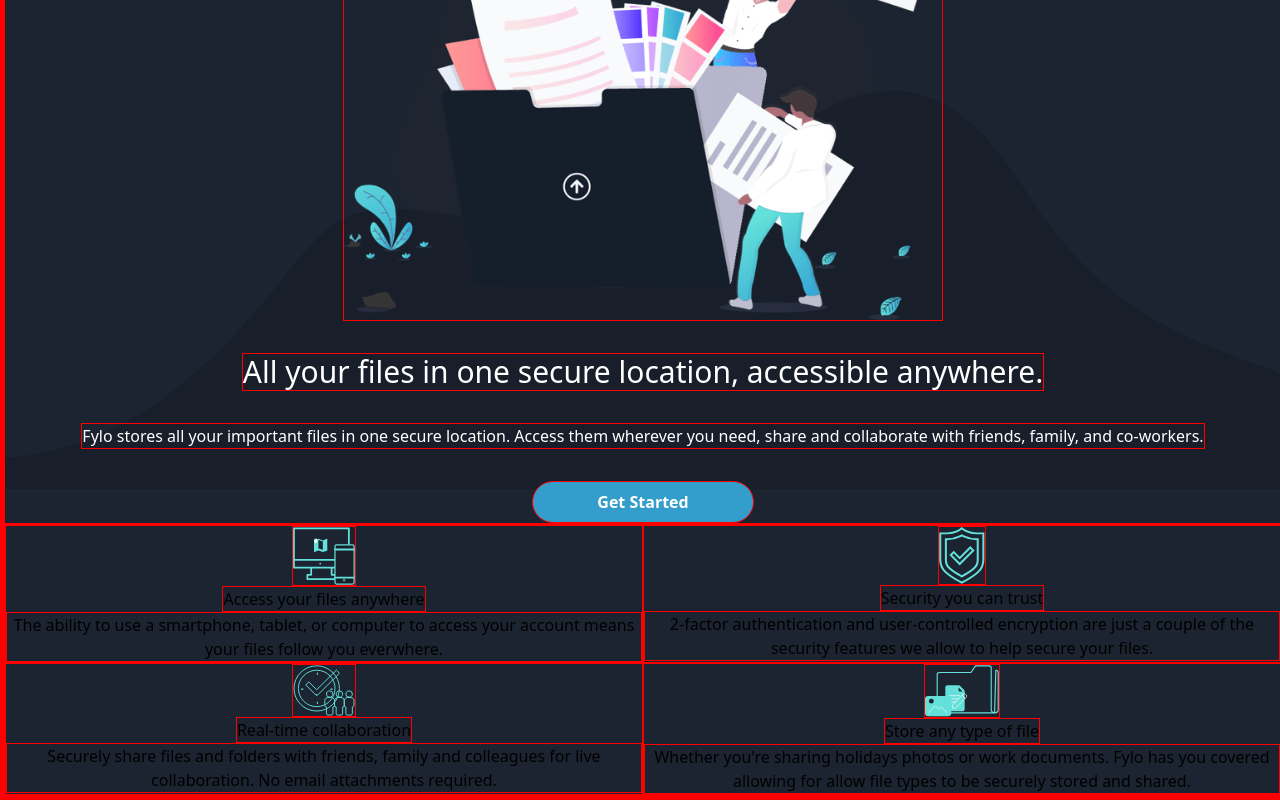
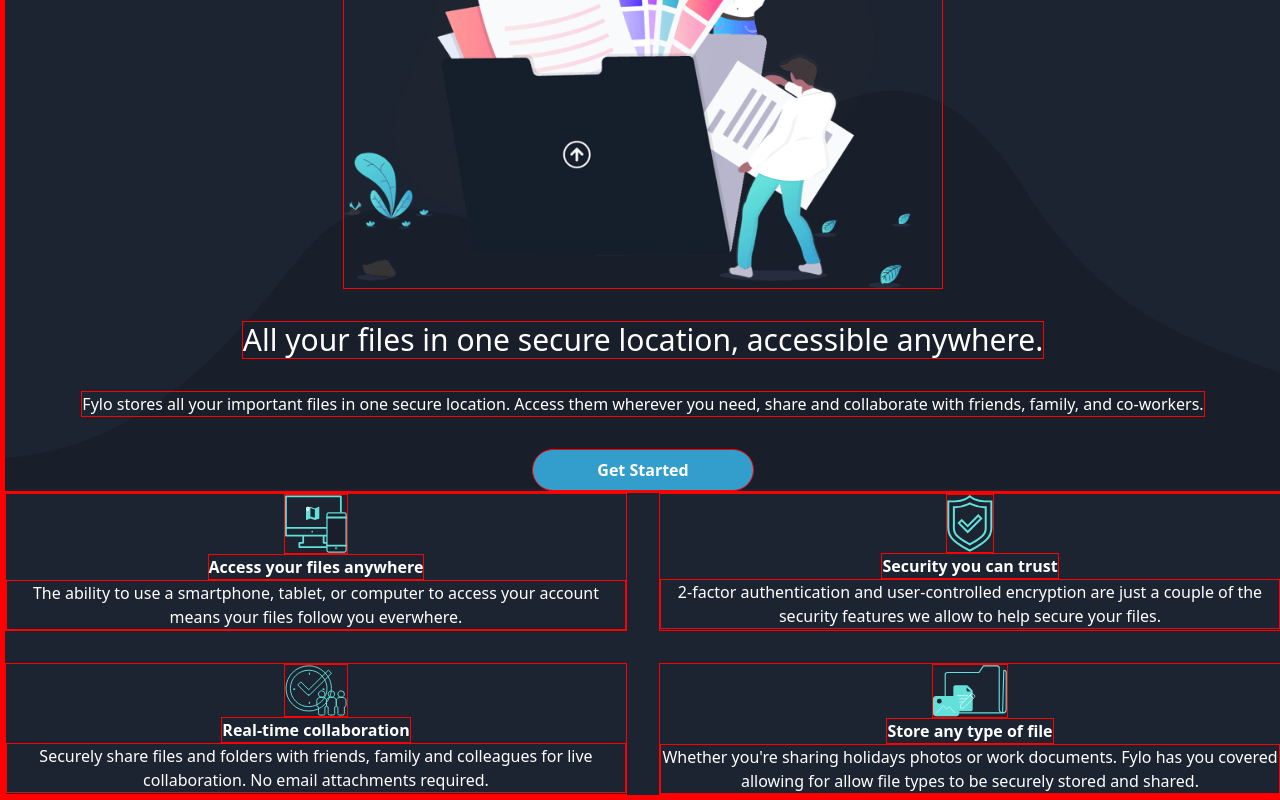
Before and after one commit to emmanueltn007/fylo-dark-landing-page, a React (Vite) app: page / in a window 1280 px wide. Shown: the part 220-1020 px from the top of the page. Built offline with nearby package versions, Linux system fonts and the light colour scheme.

Commit message:
added ServicesSection

```diff
--- a/src/components/HeaderSection.jsx
+++ b/src/components/HeaderSection.jsx
@@ -1,5 +1,5 @@
 const HeaderSection = () => {
-    return <header className="flex items-center justify-between p-4">
+    return <header className="flex items-center justify-between">
         <div>
             <img src="../public/images/logo.svg" alt="logo-image" />
         </div>
--- a/src/components/ServicesSection.jsx
+++ b/src/components/ServicesSection.jsx
@@ -1,8 +1,9 @@
 const ServicesSection = () => {
-    return <section className="text-center md:grid md:grid-cols-2">
+    return <section className="text-white text-center flex flex-col gap-16
+                                md:grid md:grid-cols-2 md:gap-8">
         <div className="flex flex-col items-center">
             <img className="w-16" src="../public/images/icon-access-anywhere.svg" alt="access-anywhere-icon" />
-            <h4>
+            <h4 className="font-bold">
                 Access your files anywhere
             </h4>
             <p>
@@ -12,7 +13,7 @@
         </div>
         <div className="flex flex-col items-center">
             <img className="w-12" src="../public/images/icon-security.svg" alt="security-icon" />
-            <h4>
+            <h4 className="font-bold">
                 Security you can trust
             </h4>
             <p>
@@ -22,7 +23,7 @@
         </div>
         <div className="flex flex-col items-center">
             <img className="w-16" src="../public/images/icon-collaboration.svg" alt="collaboration-icon" />
-            <h4>
+            <h4 className="font-bold">
                 Real-time collaboration
             </h4>
             <p>
@@ -32,7 +33,7 @@
         </div>
         <div className="flex flex-col items-center">
             <img className="w-19" src="../public/images/icon-any-file.svg" alt="any-file-icon" />
-            <h4>
+            <h4 className="font-bold">
                 Store any type of file
             </h4>
             <p>
--- a/src/index.css
+++ b/src/index.css
@@ -1,5 +1,6 @@
 @import "tailwindcss";
 
 * {
+    margin: 0;
     border: 1px red solid;
 }
```
